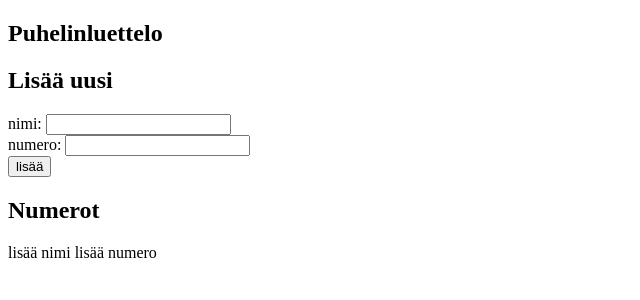
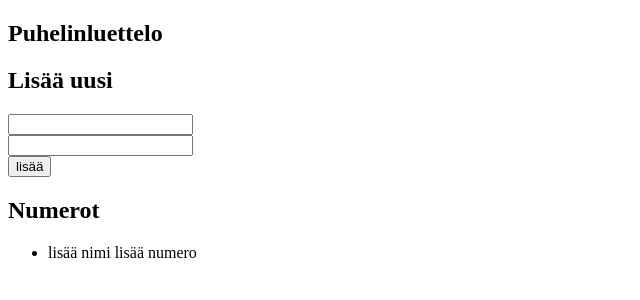
Before and after one commit to imlastrebor/FullStackOpen2019, a React (Create React App) app in the folder Osa2/puhelinluettelo/: page / in a window 1280 px wide. Both pictures are taken after a click on the button "lisää". Shown: the top 300 px of the page, without its empty margins (0-640 px from the left). Built offline with nearby package versions, Linux system fonts and the light colour scheme.

Commit message:
puhelinluettelo 2.10 valmis

```diff
--- a/Osa2/puhelinluettelo/src/App.js
+++ b/Osa2/puhelinluettelo/src/App.js
@@ -1,4 +1,35 @@
 import React, { useState } from "react";
+
+const Button = ({ text, mission }) => {
+  return (
+    <div>
+      <button onClick={mission}> {text} </button>
+    </div>
+  );
+};
+
+const Input = ({ content, handle }) => {
+  return (
+    <div>
+      <input value={content} onChange={handle} />
+    </div>
+  );
+};
+const PersonForm = props => {
+  return (
+    <>
+      <form>
+        <Input content={props.contentName} handle={props.handleName} />
+        <Input content={props.contentNumber} handle={props.handleNumber} />
+        <Button text={props.text} mission={props.mission} />
+      </form>
+    </>
+  );
+};
+
+const Persons = ({ personInfo }) => {
+  return <ul>{personInfo}</ul>;
+};
 
 const App = () => {
   const [persons, setPersons] = useState([]);
@@ -38,31 +69,29 @@ const App = () => {
 
   const personInfo = uniq.map(person => {
     return (
-      <p key={person.id}>
+      <li key={person.id}>
         {person.name} {person.number}
-      </p>
+      </li>
     );
   });
 
   return (
     <div>
       <h2>Puhelinluettelo</h2>
-      <form>
-        <h2>Lisää uusi</h2>
-        <div>
-          nimi: <input value={newName} onChange={handleNameChange} />
-        </div>
-        <div>
-          numero: <input value={newNumber} onChange={handleNumberChange} />
-        </div>
-        <div>
-          <button type="submit" onClick={addInfo}>
-            lisää
-          </button>
-        </div>
-      </form>
+
+      <h2>Lisää uusi</h2>
+
+      <PersonForm
+        contentName={newName}
+        handleName={handleNameChange}
+        contentNumber={newNumber}
+        handleNumber={handleNumberChange}
+        text="lisää"
+        mission={addInfo}
+      />
+
       <h2>Numerot</h2>
-      <> {personInfo} </>
+      <Persons personInfo={personInfo} />
     </div>
   );
 };
```
